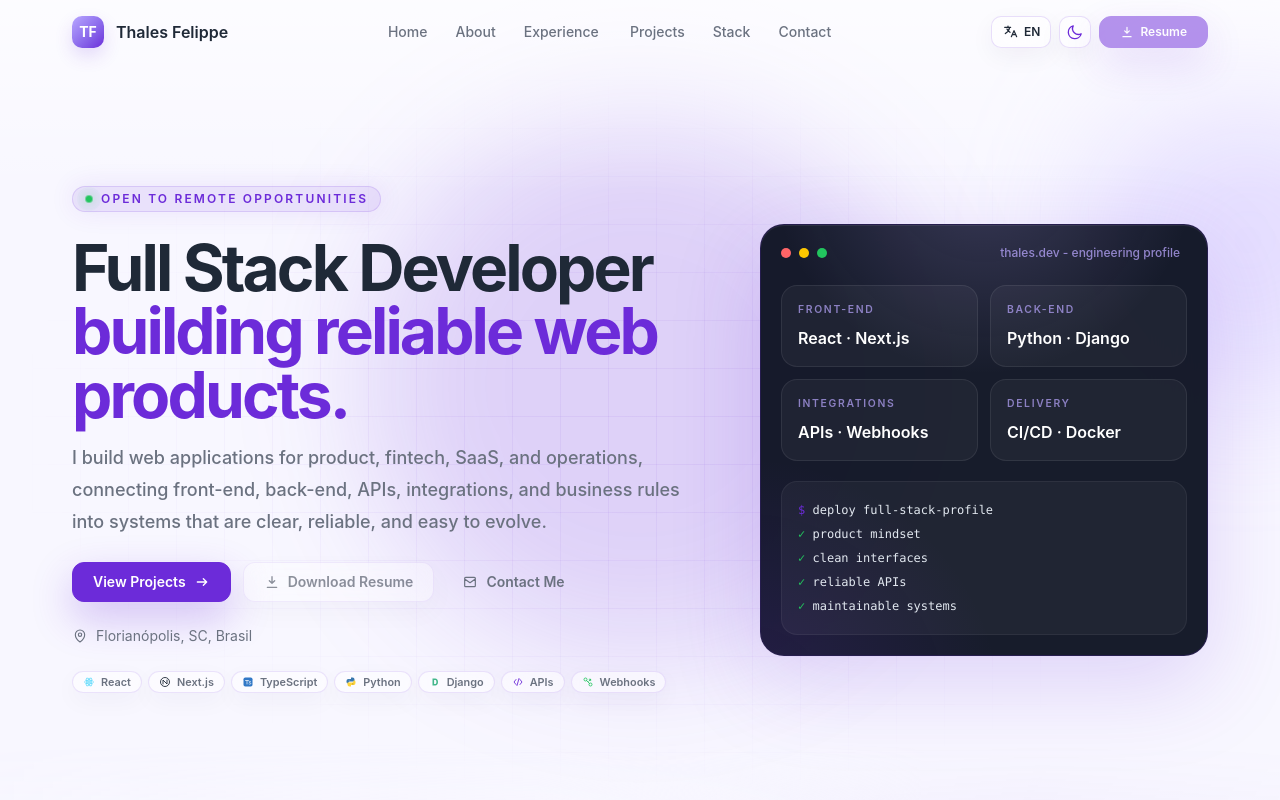
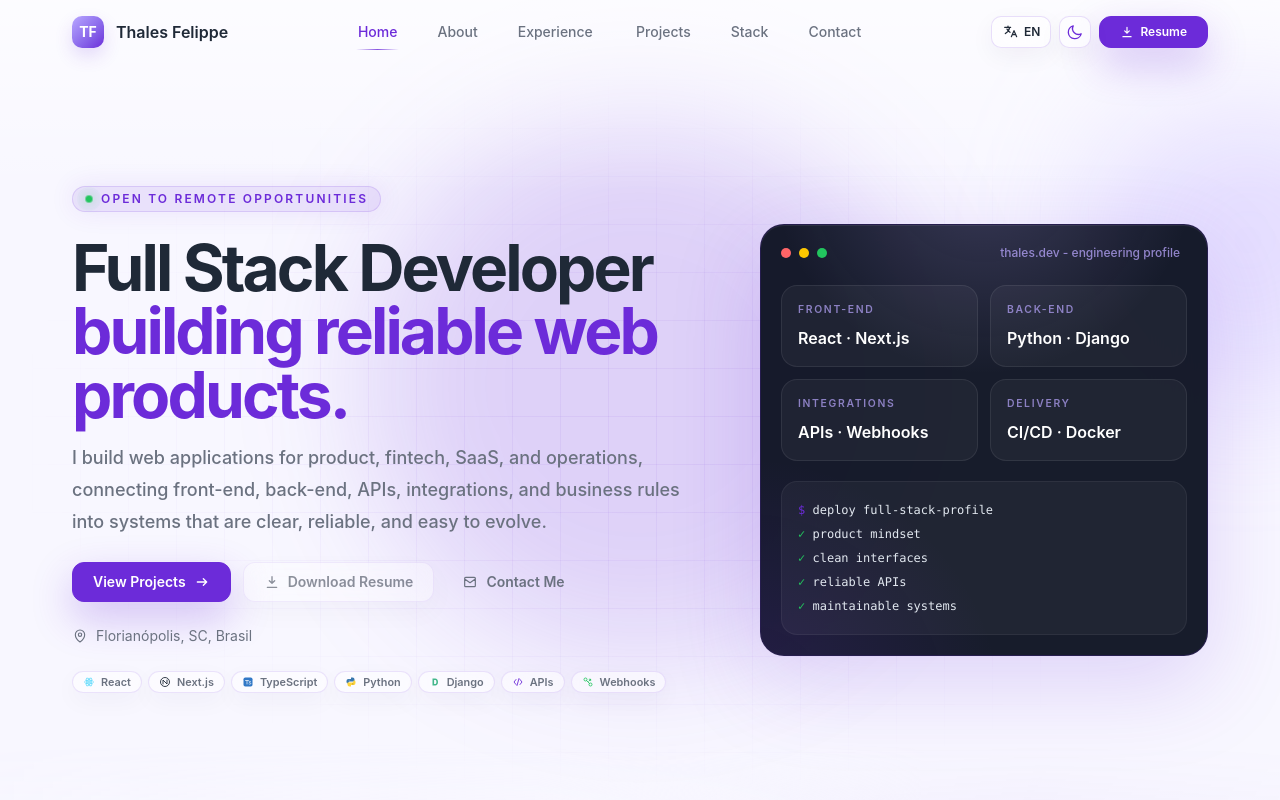
Before and after one commit to thalesfelippe/portfolio, a React (Vite) app: page / in a window 1280 px wide. Shown: the top 800 px of the page. Built offline with nearby package versions, Linux system fonts and the light colour scheme.

Commit message:
feat: enhance scroll navigation controls

```diff
--- a/src/components/LanguageToggle.tsx
+++ b/src/components/LanguageToggle.tsx
@@ -35,7 +35,7 @@ export function LanguageToggle({
   return (
     <button
       aria-label={t.languageToggleLabel}
-      className="inline-flex h-8 items-center justify-center gap-1.5 rounded-[10px] border border-violet/15 bg-white/55 px-2.5 text-xs font-semibold text-dark-text shadow-[0_8px_24px_rgba(31,17,71,0.05)] backdrop-blur-md transition duration-200 ease-out hover:-translate-y-0.5 hover:border-violet/30 hover:bg-white/80 hover:shadow-[0_12px_32px_rgba(31,17,71,0.08)] focus-visible:outline focus-visible:outline-2 focus-visible:outline-offset-2 focus-visible:outline-violet dark:border-white/10 dark:bg-white/[0.06] dark:text-white dark:hover:border-soft-lavender/25 dark:hover:bg-white/12"
+      className="inline-flex h-9 items-center justify-center gap-1.5 rounded-[10px] border border-violet/15 bg-white/55 px-2.5 text-xs font-semibold text-dark-text shadow-[0_8px_24px_rgba(31,17,71,0.05)] backdrop-blur-md transition duration-200 ease-out hover:-translate-y-0.5 hover:border-violet/30 hover:bg-white/80 hover:shadow-[0_12px_32px_rgba(31,17,71,0.08)] focus-visible:outline focus-visible:outline-2 focus-visible:outline-offset-2 focus-visible:outline-violet dark:border-white/10 dark:bg-white/[0.06] dark:text-white dark:hover:border-soft-lavender/25 dark:hover:bg-white/12 sm:h-8"
       onClick={onLanguageChange}
       type="button"
     >
--- a/src/components/SiteHeader.tsx
+++ b/src/components/SiteHeader.tsx
@@ -1,5 +1,6 @@
 import { useEffect, useState } from 'react'
 import { profile } from '../data/profile'
+import { useActiveSection } from '../hooks/useActiveSection'
 import type { Language } from '../i18n/translations'
 import { translations } from '../i18n/translations'
 import { LanguageToggle } from './LanguageToggle'
@@ -15,6 +16,15 @@ type SiteHeaderProps = {
   onThemeChange: () => void
   theme: Theme
 }
+
+const navSectionIds = [
+  'home',
+  'about',
+  'experience',
+  'projects',
+  'stack',
+  'contact',
+] as const
 
 function MenuIcon({ isOpen }: { isOpen: boolean }) {
   return (
@@ -70,19 +80,23 @@ export function SiteHeader({
 }: SiteHeaderProps) {
   const [isMenuOpen, setIsMenuOpen] = useState(false)
   const [isScrolled, setIsScrolled] = useState(false)
+  const activeSection = useActiveSection(navSectionIds)
   const t = translations[language]
   const navItems = [
     {
+      id: 'home',
       href: '#home',
       label: t.navHome,
       reserveText: [translations.en.navHome, translations.pt.navHome],
     },
     {
+      id: 'about',
       href: '#about',
       label: t.navAbout,
       reserveText: [translations.en.navAbout, translations.pt.navAbout],
     },
     {
+      id: 'experience',
       href: '#experience',
       label: t.navExperience,
       reserveText: [
@@ -91,16 +105,19 @@ export function SiteHeader({
       ],
     },
     {
+      id: 'projects',
       href: '#projects',
       label: t.navProjects,
       reserveText: [translations.en.navProjects, translations.pt.navProjects],
     },
     {
+      id: 'stack',
       href: '#stack',
       label: t.navStack,
       reserveText: [translations.en.navStack, translations.pt.navStack],
     },
     {
+      id: 'contact',
       href: '#contact',
       label: t.navContact,
       reserveText: [translations.en.navContact, translations.pt.navContact],
@@ -122,15 +139,15 @@ export function SiteHeader({
 
   return (
     <header
-      className={`fixed inset-x-0 top-0 z-50 w-full py-4 transition duration-300 ${
+      className={`fixed inset-x-0 top-0 z-50 w-full py-3 transition duration-300 sm:py-4 ${
         isScrolled || isMenuOpen
           ? 'border-b border-violet/10 bg-light-bg/72 shadow-[0_12px_40px_rgba(31,17,71,0.05)] backdrop-blur-xl dark:border-white/10 dark:bg-[#070a18]/72'
           : 'border-b border-transparent bg-transparent'
       }`}
     >
-      <Container className="flex items-center justify-between gap-5">
+      <Container className="flex items-center justify-between gap-3 sm:gap-5">
         <a
-          className="group inline-flex min-w-0 items-center gap-3 rounded-xl focus-visible:outline focus-visible:outline-2 focus-visible:outline-offset-4 focus-visible:outline-violet"
+          className="group inline-flex min-w-0 items-center gap-2.5 rounded-xl focus-visible:outline focus-visible:outline-2 focus-visible:outline-offset-4 focus-visible:outline-violet sm:gap-3"
           href="#home"
         >
           <span className="grid h-8 w-8 shrink-0 place-items-center rounded-[10px] bg-gradient-to-br from-soft-lavender to-violet text-sm font-bold text-white shadow-[0_8px_18px_rgba(108,43,217,0.16)] transition group-hover:-translate-y-0.5">
@@ -145,19 +162,36 @@ export function SiteHeader({
           aria-label="Primary navigation"
           className="hidden items-center gap-7 lg:flex"
         >
-          {navItems.map((item) => (
+          {navItems.map((item) => {
+            const isActive = activeSection === item.id
+
+            return (
               <a
-              className="rounded-lg py-1 text-sm font-medium text-muted-text transition hover:-translate-y-0.5 hover:text-violet focus-visible:outline focus-visible:outline-2 focus-visible:outline-offset-4 focus-visible:outline-violet dark:text-slate-300 dark:hover:text-white"
+                aria-current={isActive ? 'true' : undefined}
+                className={`group relative rounded-lg px-1.5 py-1 text-sm font-medium transition hover:-translate-y-0.5 hover:text-violet focus-visible:outline focus-visible:outline-2 focus-visible:outline-offset-4 focus-visible:outline-violet motion-reduce:transition-none motion-reduce:hover:translate-y-0 dark:hover:text-white ${
+                  isActive
+                    ? 'text-violet dark:text-soft-lavender'
+                    : 'text-muted-text dark:text-slate-300'
+                }`}
                 href={item.href}
                 key={item.href}
               >
+                <span
+                  aria-hidden="true"
+                  className={`absolute inset-x-1 -bottom-1 h-px rounded-full bg-gradient-to-r from-transparent via-violet to-transparent transition duration-300 dark:via-soft-lavender ${
+                    isActive
+                      ? 'scale-x-100 opacity-80'
+                      : 'scale-x-0 opacity-0 group-hover:scale-x-75 group-hover:opacity-45'
+                  }`}
+                />
                 <LanguageTransitionText
                   reserveText={item.reserveText}
                   speed={11}
                   text={item.label}
                 />
               </a>
-          ))}
+            )
+          })}
         </nav>
 
         <div className="flex items-center gap-2">
@@ -173,9 +207,7 @@ export function SiteHeader({
             />
             <Button
               className="h-8 gap-1.5 rounded-[10px] px-3 py-0 text-xs"
-              disabled={!profile.links.resume}
-              title={profile.links.resume ? undefined : t.resumeUnavailable}
-              type="button"
+              href="#resume"
             >
               <DownloadIcon />
               {t.resume}
@@ -197,24 +229,39 @@ export function SiteHeader({
       {isMenuOpen ? (
         <Container className="lg:hidden">
           <div
-            className="mt-3 grid gap-3 rounded-2xl border border-violet/10 bg-white/80 p-3 shadow-[0_18px_60px_rgba(31,17,71,0.12)] backdrop-blur-xl dark:border-white/10 dark:bg-deep-navy/92"
+            className="mt-3 grid max-h-[calc(100svh-5rem)] gap-3 overflow-y-auto rounded-2xl border border-violet/10 bg-white/88 p-3 shadow-[0_18px_60px_rgba(31,17,71,0.12)] backdrop-blur-xl dark:border-white/10 dark:bg-deep-navy/92"
             id="mobile-navigation"
           >
             <nav aria-label="Mobile navigation" className="grid gap-1">
-              {navItems.map((item) => (
+              {navItems.map((item) => {
+                const isActive = activeSection === item.id
+
+                return (
                   <a
-                  className="rounded-xl px-3 py-2.5 text-sm font-semibold text-muted-text transition hover:bg-violet/10 hover:text-violet focus-visible:outline focus-visible:outline-2 focus-visible:outline-offset-2 focus-visible:outline-violet dark:text-slate-300 dark:hover:bg-white/10 dark:hover:text-white"
+                    aria-current={isActive ? 'true' : undefined}
+                    className={`relative rounded-xl px-3 py-2.5 text-sm font-semibold transition focus-visible:outline focus-visible:outline-2 focus-visible:outline-offset-2 focus-visible:outline-violet motion-reduce:transition-none ${
+                      isActive
+                        ? 'bg-violet/10 text-violet dark:bg-soft-lavender/10 dark:text-soft-lavender'
+                        : 'text-muted-text hover:bg-violet/10 hover:text-violet dark:text-slate-300 dark:hover:bg-white/10 dark:hover:text-white'
+                    }`}
                     href={item.href}
                     key={item.href}
                     onClick={() => setIsMenuOpen(false)}
                   >
+                    <span
+                      aria-hidden="true"
+                      className={`absolute left-1.5 top-1/2 h-5 w-0.5 -translate-y-1/2 rounded-full bg-violet transition dark:bg-soft-lavender ${
+                        isActive ? 'opacity-75' : 'opacity-0'
+                      }`}
+                    />
                     <LanguageTransitionText
                       reserveText={item.reserveText}
                       speed={11}
                       text={item.label}
                     />
                   </a>
-            ))}
+                )
+              })}
             </nav>
             <div className="flex flex-wrap gap-2 border-t border-violet/10 pt-3 dark:border-white/10 sm:hidden">
               <LanguageToggle
@@ -227,10 +274,9 @@ export function SiteHeader({
                 theme={theme}
               />
               <Button
-                className="h-8 gap-1.5 rounded-[10px] px-3 py-0 text-xs"
-                disabled={!profile.links.resume}
-                title={profile.links.resume ? undefined : t.resumeUnavailable}
-                type="button"
+                className="h-9 gap-1.5 rounded-[10px] px-3 py-0 text-xs"
+                href="#resume"
+                onClick={() => setIsMenuOpen(false)}
               >
                 <DownloadIcon />
                 {t.resume}
--- a/src/components/ThemeToggle.tsx
+++ b/src/components/ThemeToggle.tsx
@@ -58,7 +58,7 @@ export function ThemeToggle({
   return (
     <button
       aria-label={label}
-      className="inline-flex h-8 w-8 items-center justify-center rounded-[10px] border border-violet/15 bg-white/55 text-violet shadow-[0_8px_24px_rgba(31,17,71,0.05)] backdrop-blur-md transition duration-200 ease-out hover:-translate-y-0.5 hover:border-violet/30 hover:bg-white/80 hover:text-dark-purple hover:shadow-[0_12px_32px_rgba(31,17,71,0.08)] focus-visible:outline focus-visible:outline-2 focus-visible:outline-offset-2 focus-visible:outline-violet dark:border-white/10 dark:bg-white/[0.06] dark:text-soft-lavender dark:hover:border-soft-lavender/25 dark:hover:bg-white/12 dark:hover:text-white"
+      className="inline-flex h-9 w-9 items-center justify-center rounded-[10px] border border-violet/15 bg-white/55 text-violet shadow-[0_8px_24px_rgba(31,17,71,0.05)] backdrop-blur-md transition duration-200 ease-out hover:-translate-y-0.5 hover:border-violet/30 hover:bg-white/80 hover:text-dark-purple hover:shadow-[0_12px_32px_rgba(31,17,71,0.08)] focus-visible:outline focus-visible:outline-2 focus-visible:outline-offset-2 focus-visible:outline-violet dark:border-white/10 dark:bg-white/[0.06] dark:text-soft-lavender dark:hover:border-soft-lavender/25 dark:hover:bg-white/12 dark:hover:text-white sm:h-8 sm:w-8"
       onClick={onThemeChange}
       type="button"
     >
--- /dev/null
+++ b/src/hooks/useActiveSection.ts
@@ -0,0 +1,96 @@
+import { useEffect, useState } from 'react'
+
+export function useActiveSection(
+  sectionIds: readonly string[],
+  fallbackHeaderOffset = 96,
+) {
+  const [activeSection, setActiveSection] = useState(sectionIds[0] ?? '')
+  const sectionIdsKey = sectionIds.join('|')
+
+  useEffect(() => {
+    let frameId: number | null = null
+
+    function getTrackedSections() {
+      return sectionIdsKey
+        .split('|')
+        .map((id) => document.getElementById(id))
+        .filter((section): section is HTMLElement => Boolean(section))
+    }
+
+    function getActivationOffset() {
+      const header = document.querySelector('header')
+      const headerHeight =
+        header instanceof HTMLElement
+          ? header.getBoundingClientRect().height
+          : fallbackHeaderOffset
+      const readingOffset = Math.min(180, Math.max(120, window.innerHeight * 0.22))
+
+      return headerHeight + readingOffset
+    }
+
+    function updateActiveSection() {
+      frameId = null
+
+      const sections = getTrackedSections()
+
+      if (!sections.length) {
+        return
+      }
+
+      const scrollTop = window.scrollY
+
+      if (scrollTop <= 8) {
+        setActiveSection(sections[0].id)
+        return
+      }
+
+      const documentHeight = document.documentElement.scrollHeight
+      const viewportBottom = scrollTop + window.innerHeight
+
+      if (viewportBottom >= documentHeight - 8) {
+        setActiveSection(sections[sections.length - 1].id)
+        return
+      }
+
+      const scrollPosition = scrollTop + getActivationOffset()
+      let currentSection = sections[0].id
+
+      for (const section of sections) {
+        if (section.offsetTop <= scrollPosition) {
+          currentSection = section.id
+        } else {
+          break
+        }
+      }
+
+      setActiveSection(currentSection)
+    }
+
+    function requestUpdateActiveSection() {
+      if (frameId !== null) {
+        return
+      }
+
+      frameId = window.requestAnimationFrame(updateActiveSection)
+    }
+
+    requestUpdateActiveSection()
+    window.addEventListener('scroll', requestUpdateActiveSection, {
+      passive: true,
+    })
+    window.addEventListener('resize', requestUpdateActiveSection)
+    window.addEventListener('hashchange', requestUpdateActiveSection)
+
+    return () => {
+      if (frameId !== null) {
+        window.cancelAnimationFrame(frameId)
+      }
+
+      window.removeEventListener('scroll', requestUpdateActiveSection)
+      window.removeEventListener('resize', requestUpdateActiveSection)
+      window.removeEventListener('hashchange', requestUpdateActiveSection)
+    }
+  }, [fallbackHeaderOffset, sectionIdsKey])
+
+  return activeSection
+}
```
Lines whose indentation alone changed are shown as unchanged.
